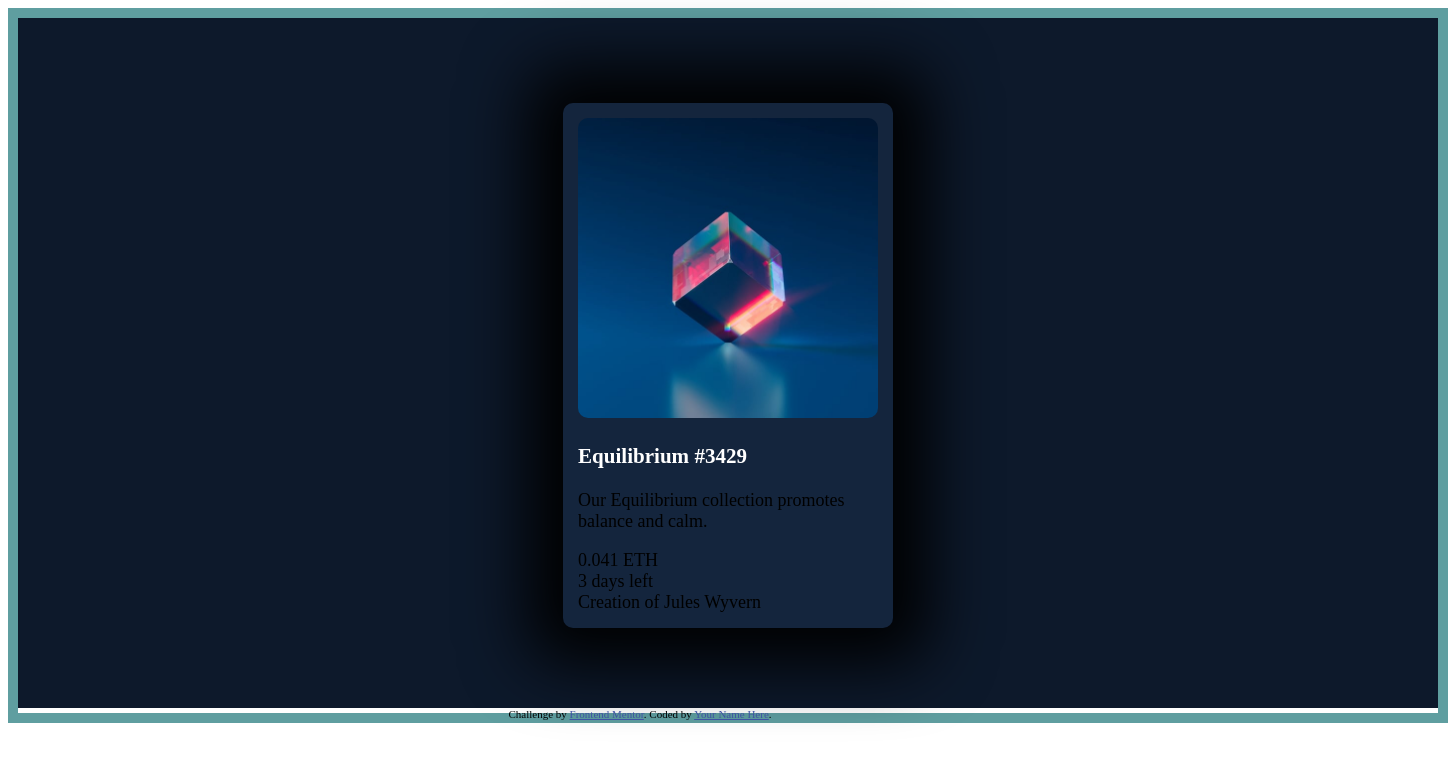
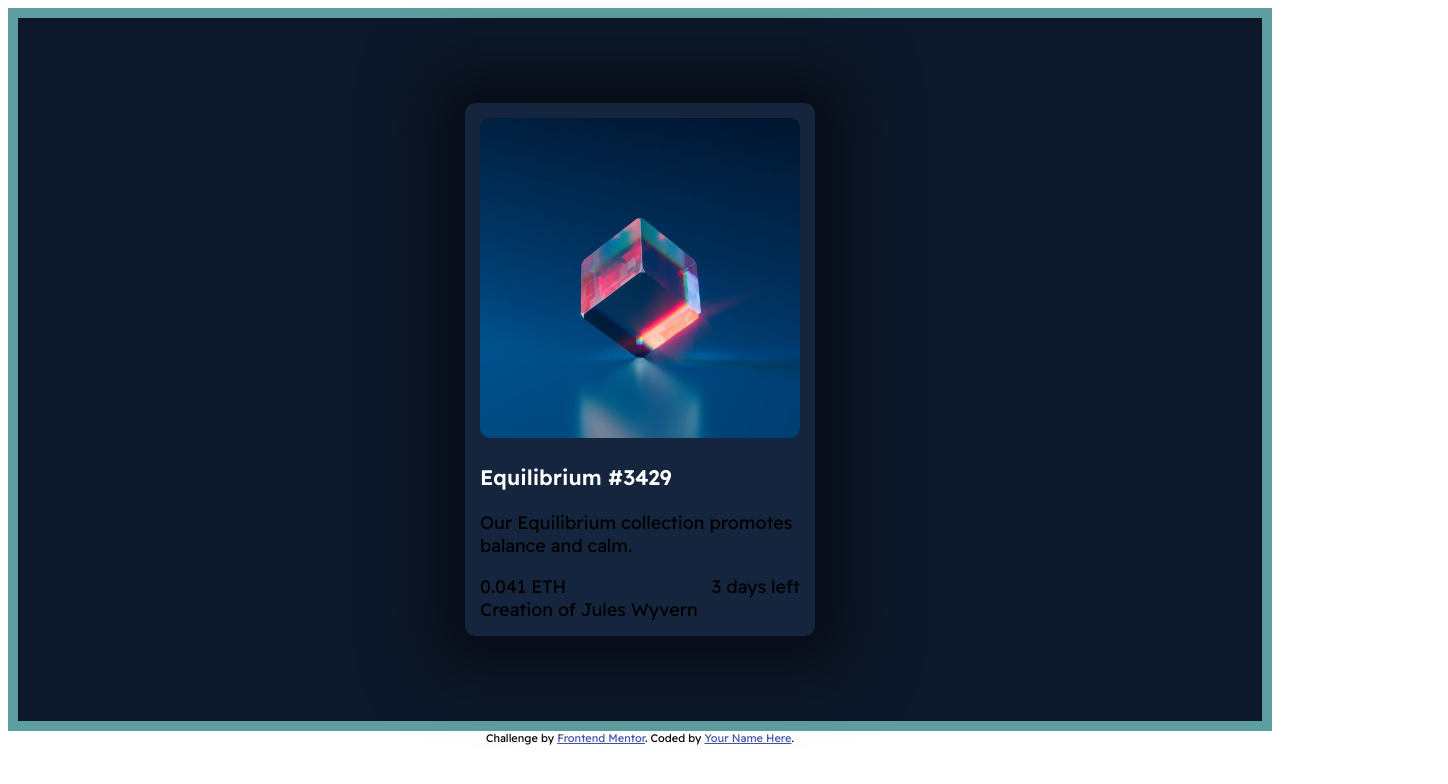
Before and after one commit to pratikdevdas/nft-preview-card-component-main, a plain HTML site: page index.html in a window 1280 px wide. Shown: the whole page, 1448 px wide, since content can reach past the window. Drawn offline with Linux system fonts and the light colour scheme.

Commit message:
color and sizing fixed

```diff
--- a/index.html
+++ b/index.html
@@ -10,35 +10,34 @@
 
   <!-- Feel free to remove these styles or customise in your own stylesheet 👍 -->
   <style>
+    @import url('https://fonts.googleapis.com/css2?family=Readex+Pro:wght@300;400;600&display=swap');
+
     .attribution { font-size: 11px; text-align: center; }
     .attribution a { color: hsl(228, 45%, 44%); }
 
     body{
       font-size: 18px;
+      font-family: 'Readex Pro', sans-serif;
       }
-    .center{
-      width: 1440px;
-      height: 700px;
-      background-color: hsl(217, 54%, 11%);
-    }
     .content{
       display: flex;
       flex-direction: column;
       justify-content: center;
       align-items: center;
       border: 10px solid cadetblue;
-      background-color:color;
+      background-color: hsl(217, 54%, 11%);
     }
     img{
-      height: 300px;
-      width: 300px;
+      height: 320px;
+      width: 320px;
       border-radius: 10px;
     }
     p{
+      font-size: 1em;
     }
     .card{
       border-radius: 10px;
-      box-shadow: 0px 0px 65px 36px rgba(0,0,0,0.98);
+      box-shadow: 0px 0px 65px 36px rgba(0,0,0,0.50);
       margin: 85px 0 85px 0;
       padding: 15px;
       background-color:hsl(216, 50%, 16%);
@@ -46,10 +45,13 @@
     .header h3{
       color: white;
     }
+    .cp{
+      display: flex;
+      justify-content: space-between;
+    }
   </style>
 </head>
 <body>
-  <div class="center">
     <div class="content">
       <div class="card">
       <img class="img" src="images/image-equilibrium.jpg" alt="">
@@ -61,18 +63,20 @@
        <div class="description">
          <p> Our Equilibrium collection promotes <br> balance and calm.</p>
        </div>
-        <div class="price">
-          0.041 ETH
-        </div>
-        <div class="time">
-         3 days left
+       <div class="cp">
+
+         <div class="price">
+           0.041 ETH
+          </div>
+          <div class="time">
+            3 days left
+          </div>
         </div>
         <div class="footer">
         Creation of Jules Wyvern
         </div>
       </div>
     </div>
-  </div>
 
   <div class="attribution">
     Challenge by <a href="https://www.frontendmentor.io?ref=challenge" target="_blank">Frontend Mentor</a>.
```
